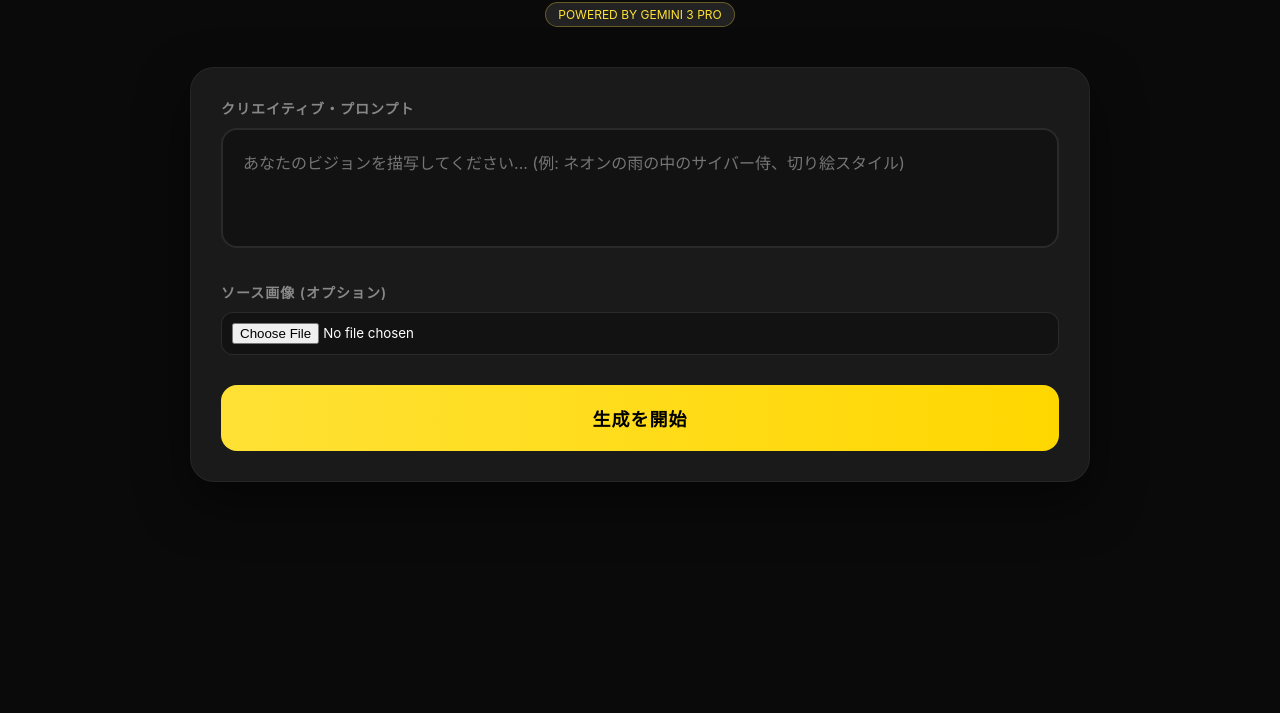
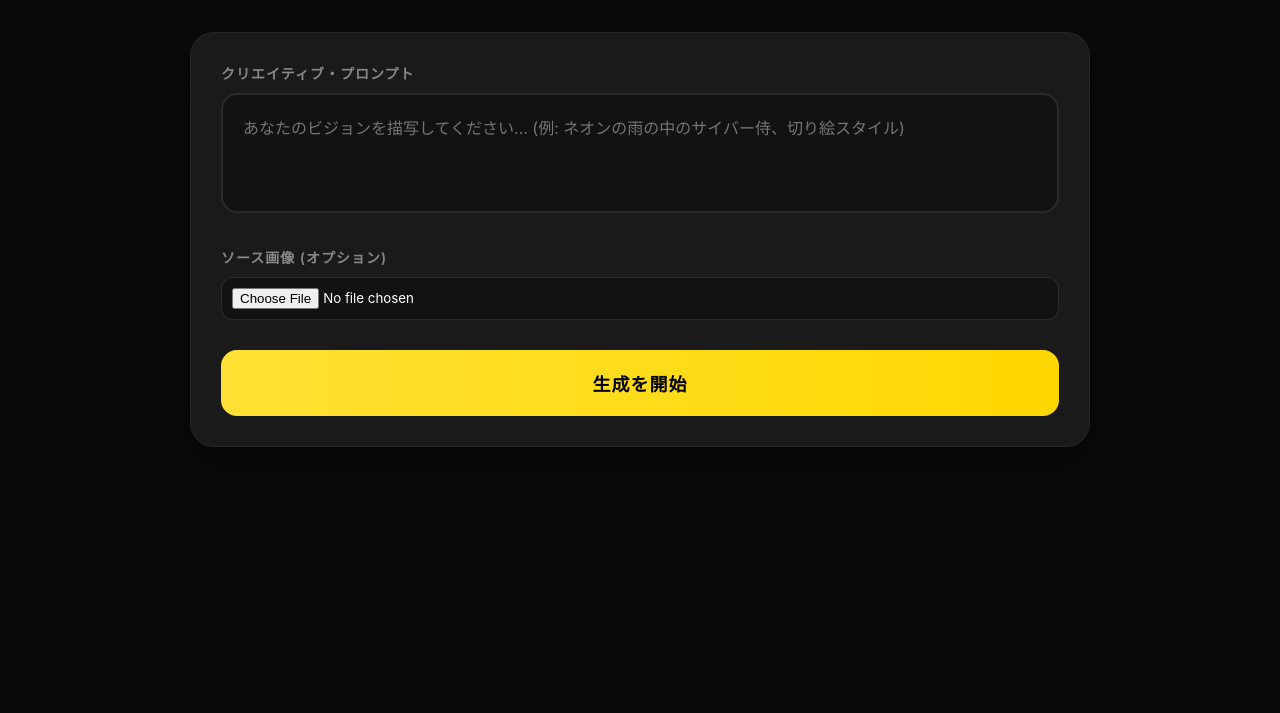
Before and after one commit to Ryuya330/AI-Kirie-Studio-App, a website built with Vite: page index.html in a window 1280 px wide. Shown: the part 87-800 px from the top of the page. Built offline with nearby package versions, Linux system fonts and the light colour scheme.

Commit message:
Remove Gemini 3 Pro badge

```diff
--- a/index.html
+++ b/index.html
@@ -330,7 +330,6 @@
     <div class="container">
         <header>
             <div class="logo" data-i18n="app_title">KIRIE NEXUS AI</div>
-            <div class="badge" data-i18n="app_badge">POWERED BY GEMINI 3 PRO</div>
         </header>
 
         <div class="interface">
```
